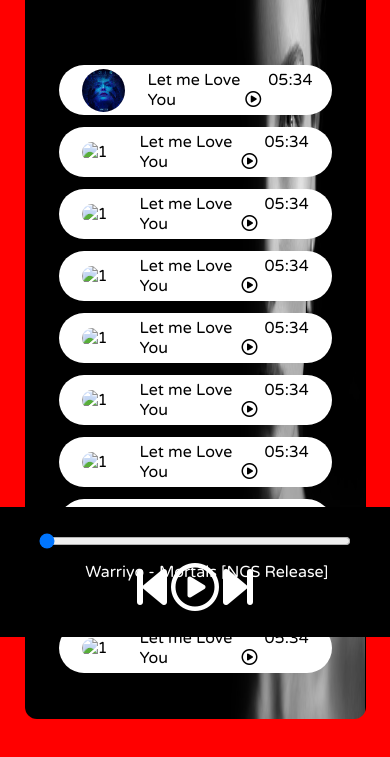
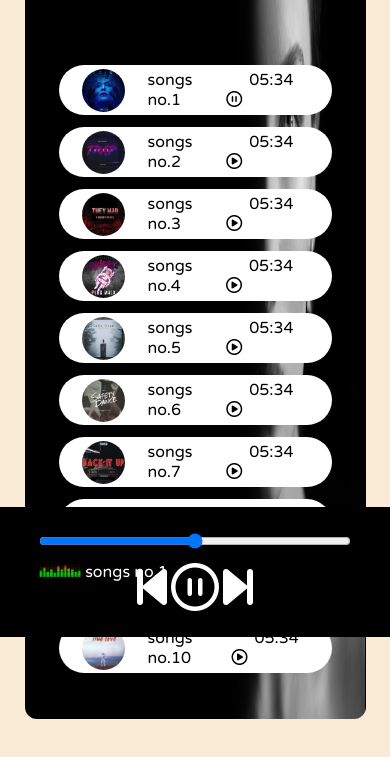
Before and after one commit to Sunilkhinchi/song-site, a plain HTML site: page index.html in a window 390 px wide. Both pictures are taken after a click on the icon 253 px from the left and 306 px from the top of the page. Shown: the part 207-964 px from the top of the page. Drawn offline with Linux system fonts and the light colour scheme.

Commit message:
add javascript

```diff
--- a/index.html
+++ b/index.html
@@ -21,53 +21,53 @@
             <h1>Best of NCS - No Copyright Sounds</h1>
             <div class="songItemContainer">
                 <div class="songItem">
-                    <img src="./1.jpg" alt="1">
-                    <span class="songName">Let me Love You</span>
+                    <img src="covers/10.jpg"  alt="1">
+                    <span class="songName">song no.</span>
                     <span class="songlistplay"><span class="timestamp">05:34 <i id="0" class="far songItemPlay fa-play-circle"></i> </span></span>
                 </div>
                 <div class="songItem">
-                    <img alt="1">
-                    <span class="songName">Let me Love You</span>
+                    <img src="covers/10.jpg" alt="1">
+                    <span class="songName">song no.</span>
                     <span class="songlistplay"><span class="timestamp">05:34 <i id="1" class="far songItemPlay fa-play-circle"></i> </span></span>
                 </div>
                 <div class="songItem">
-                    <img alt="1">
-                    <span class="songName">Let me Love You</span>
+                    <img src="covers/10.jpg" alt="1">
+                    <span class="songName">song no.</span>
                     <span class="songlistplay"><span class="timestamp">05:34 <i id="2" class="far songItemPlay fa-play-circle"></i> </span></span>
                 </div>
                 <div class="songItem">
-                    <img alt="1">
-                    <span class="songName">Let me Love You</span>
+                    <img src="covers/10.jpg" alt="1">
+                    <span class="songName">song no.</span>
                     <span class="songlistplay"><span class="timestamp">05:34 <i id="3" class="far songItemPlay fa-play-circle"></i> </span></span>
                 </div>
                 <div class="songItem">
-                    <img alt="1">
-                    <span class="songName">Let me Love You</span>
+                    <img src="covers/10.jpg" alt="1">
+                    <span class="songName">song no.</span>
                     <span class="songlistplay"><span class="timestamp">05:34 <i id="4" class="far songItemPlay fa-play-circle"></i> </span></span>
                 </div>
                 <div class="songItem">
-                    <img alt="1">
-                    <span class="songName">Let me Love You</span>
+                    <img src="covers/10.jpg" alt="1">
+                    <span class="songName">song no.</span>
                     <span class="songlistplay"><span class="timestamp">05:34 <i id="5" class="far songItemPlay fa-play-circle"></i> </span></span>
                 </div>
                 <div class="songItem">
-                    <img alt="1">
-                    <span class="songName">Let me Love You</span>
+                    <img src="covers/10.jpg" alt="1">
+                    <span class="songName">song no.</span>
                     <span class="songlistplay"><span class="timestamp">05:34 <i id="6" class="far songItemPlay fa-play-circle"></i> </span></span>
                 </div>
                 <div class="songItem">
-                    <img alt="1">
-                    <span class="songName">Let me Love You</span>
+                    <img src="covers/10.jpg" alt="1">
+                    <span class="songName">song no.</span>
                     <span class="songlistplay"><span class="timestamp">05:34 <i id="7" class="far songItemPlay fa-play-circle"></i> </span></span>
                 </div>
                 <div class="songItem">
-                    <img alt="1">
-                    <span class="songName">Let me Love You</span>
+                    <img src="covers/10.jpg" alt="1">
+                    <span class="songName">song no.</span>
                     <span class="songlistplay"><span class="timestamp">05:34 <i id="8" class="far songItemPlay fa-play-circle"></i> </span></span>
                 </div>
                 <div class="songItem">
-                    <img alt="1">
-                    <span class="songName">Let me Love You</span>
+                    <img src="covers/10.jpg" alt="1">
+                    <span class="songName">song no.</span>
                     <span class="songlistplay"><span class="timestamp">05:34 <i id="9" class="far songItemPlay fa-play-circle"></i> </span></span>
                 </div>
             </div>
--- a/script.js
+++ b/script.js
@@ -0,0 +1,136 @@
+
+// initialize the varibles
+
+let songIndex = 0;
+let audioElement = new Audio('1.mp3');
+
+let masterPlay = document.getElementById("masterPlay");
+
+let myProgressBar = document.getElementById("myProgressBar");
+
+let gif = document.getElementById('gif');
+
+let songItems = Array.from(document.getElementsByClassName("songItem"));
+
+let songItemPlay =  Array.from(document.getElementsByClassName('songItemPlay'));
+
+let masterSongName = document.getElementById('masterSongName');
+
+
+let songs = [
+    {songName : "songs no.1", filePath : "songs/1.mp3" ,coverPath : "covers/1.jpg"},
+    {songName : "songs no.2", filePath : "songs/2.mp3" ,coverPath : "covers/2.jpg"},
+    {songName : "songs no.3", filePath : "songs/3.mp3" ,coverPath : "covers/3.jpg"},
+    {songName : "songs no.4", filePath : "songs/4.mp3" ,coverPath : "covers/4.jpg"},
+    {songName : "songs no.5", filePath : "songs/5.mp3" ,coverPath : "covers/5.jpg"},
+    {songName : "songs no.6", filePath : "songs/6.mp3" ,coverPath : "covers/6.jpg"},
+    {songName : "songs no.7", filePath : "songs/7.mp3" ,coverPath : "covers/7.jpg"},
+    {songName : "songs no.8", filePath : "songs/8.mp3" ,coverPath : "covers/8.jpg"},
+    {songName : "songs no.9", filePath : "songs/9.mp3" ,coverPath : "covers/9.jpg"},
+    {songName : "songs no.10", filePath : "songs/10.mp3" ,coverPath : "covers/10.jpg"}
+]
+
+
+songItems.forEach((element, i) => {
+    // console.log(element, i)
+    element.getElementsByTagName('img')[0].src = songs[i].coverPath;
+     element.getElementsByClassName('songName')[0].innerText =  songs[i].songName;
+     element.getElementsByClassName('songlistplay');
+     console.log(element.getElementsByClassName('timestamp'))
+})
+
+
+
+
+// audioElement.play();
+
+// handle play/pause click
+masterPlay.addEventListener('click' , ()=>{
+
+    if(audioElement.paused || audioElement.currentTime<=0){
+        audioElement.play();
+        masterPlay.classList.remove('fa-play-circle');
+        masterPlay.classList.add('fa-pause-circle');
+        gif.style.opacity = 1;
+    }else{
+        audioElement.pause();
+        masterPlay.classList.add('fa-play-circle');
+        masterPlay.classList.remove('fa-pause-circle');
+        gif.style.opacity = 0;
+   }
+})
+
+//listen to Events
+
+audioElement.addEventListener('timeupdate', ()=>{
+    progress = parseInt((audioElement.currentTime/audioElement.duration) * 100);
+    myProgressBar.value = progress;
+    // console.log(progress);
+
+})
+
+myProgressBar.addEventListener('change' , ()=>{
+    audioElement.currentTime = myProgressBar.value * audioElement.duration / 100})
+
+const makeAllplays = (e)=>{
+    songItemPlay.forEach((element) =>{
+        element.classList.add('fa-play-circle');
+        element.classList.remove('fa-pause-circle');
+    })
+
+}
+
+
+songItemPlay.forEach((element) =>{
+    element.addEventListener('click', (e)=>{
+        console.log(e.target);
+        makeAllplays();
+        songIndex = parseInt(e.target.id);
+        console.log(songIndex);
+        e.target.classList.add('fa-pause-circle');
+        e.target.classList.remove('fa-play-circle');
+        masterSongName.innerText = songs[songIndex].songName;
+        audioElement.src = `songs/${songIndex+1}.mp3`;
+        audioElement.currentTime = 0;
+        audioElement.play();
+        masterPlay.classList.remove('fa-play-circle');
+        masterPlay.classList.add('fa-pause-circle');
+        gif.style.opacity = 1;
+
+
+    })
+})
+
+document.getElementById('next').addEventListener('click', ()=>{
+    if(songIndex >= 9){
+        songIndex = 0;
+    }else{
+    songIndex += 1;
+    }
+    makeAllplays();
+    audioElement.src = `songs/${songIndex+1}.mp3`;
+    masterSongName.innerText = songs[songIndex].songName;
+    audioElement.currentTime = 0;
+    audioElement.play();
+    masterPlay.classList.remove('fa-play-circle');
+    masterPlay.classList.add('fa-pause-circle');
+    gif.style.opacity = 1;
+
+})
+
+document.getElementById('previous').addEventListener('click', ()=>{
+    if(songIndex <= 0){
+        songIndex = 0;
+    }else{
+    songIndex -= 1;
+    }
+    makeAllplays();
+    audioElement.src = `songs/${songIndex+1}.mp3`;
+    masterSongName.innerText = songs[songIndex].songName;
+    audioElement.currentTime = 0;
+    audioElement.play();
+    masterPlay.classList.remove('fa-play-circle');
+    masterPlay.classList.add('fa-pause-circle');
+    gif.style.opacity = 1;
+
+})
--- a/style.css
+++ b/style.css
@@ -119,7 +119,7 @@ nav ul li{
 }
 
 @media only screen and (max-width: 1100px) {
-    body {
+    /* body {
       background-color: red;
-    }
+    } */
   }
```
